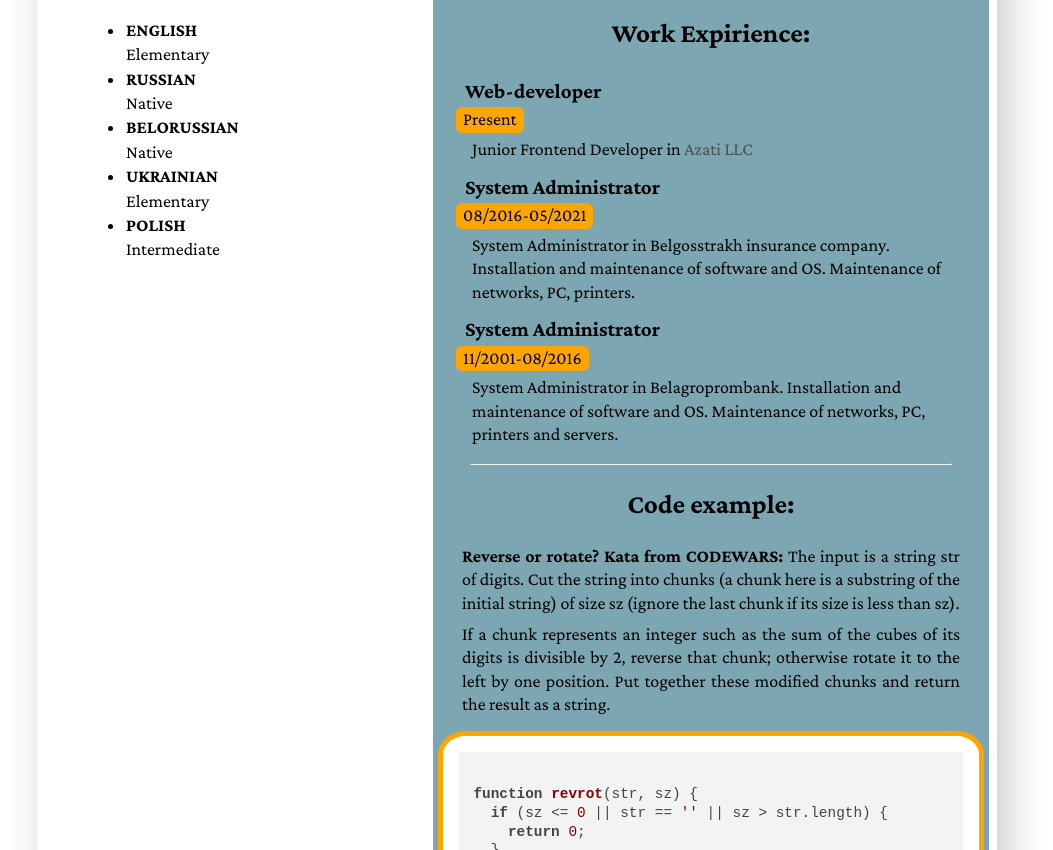
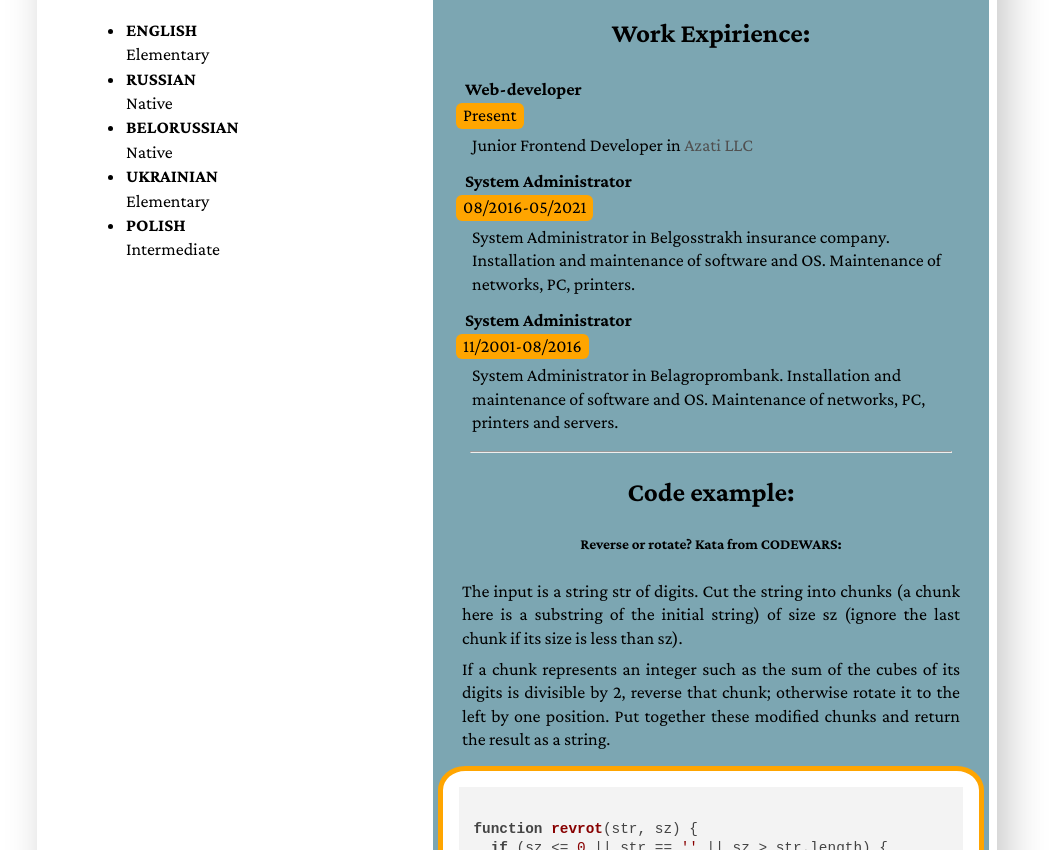
Before and after one commit to Martiniks/rsschool-cv-2021, a plain HTML site: page index.html in a window 1280 px wide. Shown: the part 938-1788 px from the top of the page, without its empty margins (123-1176 px from the left). Drawn offline with nearby package versions, Linux system fonts and the light colour scheme.

```diff
--- a/index.html
+++ b/index.html
@@ -92,7 +92,7 @@
 
         </div>
         <div class="column-right">
-            <section class="myself">
+            <article class="myself">
                 <h2>About Myself:</h2>
                 <p>
                     Highly motivated junior web developer with strong self-organizing and time management skills.
@@ -100,7 +100,7 @@
                     like to work in strong team width the extraordinary projects.
                     My goal is to gain new knowledge in front-end development.
                 </p>
-            </section>
+            </article>
             <hr>
             <section class="education">
                 <h2>Education:</h2>
@@ -122,21 +122,21 @@
             <section class="work-expirience">
                 <h2>Work Expirience:</h2>
                 <div>
-                    <h3 class="work-head">Web-developer</h3>
+                    <h4 class="work-head">Web-developer</h4>
                     <div class="work-date">Present</div>
                     <p>Junior Frontend Developer in
                         <a class="text" href="https://azati.ai/">Azati LLC</a>
                     </p>
                 </div>
                 <div>
-                    <h3 class="work-head">System Administrator</h3>
+                    <h4 class="work-head">System Administrator</h4>
                     <div class="work-date">08/2016-05/2021</div>
                     <p>System Administrator in Belgosstrakh insurance company.
                         Installation and maintenance of software and OS.
                         Maintenance of networks, PC, printers. </p>
                 </div>
                 <div>
-                    <h3 class="work-head">System Administrator</h3>
+                    <h4 class="work-head">System Administrator</h4>
                     <div class="work-date">11/2001-08/2016</div>
                     <p>System Administrator in Belagroprombank. Installation and maintenance of software and OS.
                         Maintenance of networks, PC, printers and servers. </p>
@@ -145,7 +145,8 @@
             <hr>
             <section class="code-example">
                 <h2>Code example:</h2>
-                <p><strong>Reverse or rotate? Kata from CODEWARS:</strong>
+                <h5><strong>Reverse or rotate? Kata from CODEWARS:</strong></h5>
+                <p>
                     The input is a string str of digits. Cut the string into chunks (a chunk here is a substring
                     of the initial string) of size sz (ignore the last chunk if its size is less than sz).
                 </p>
```
